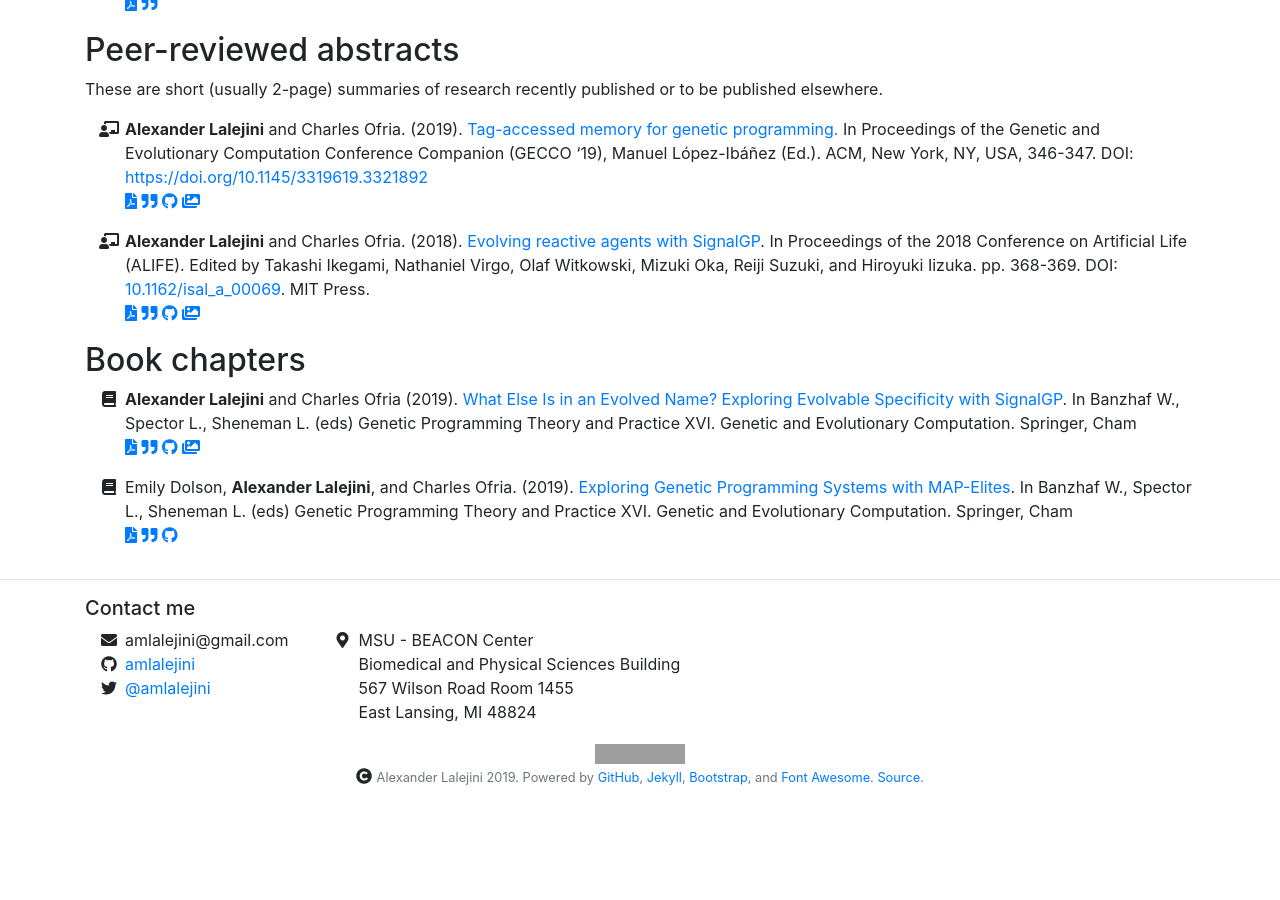
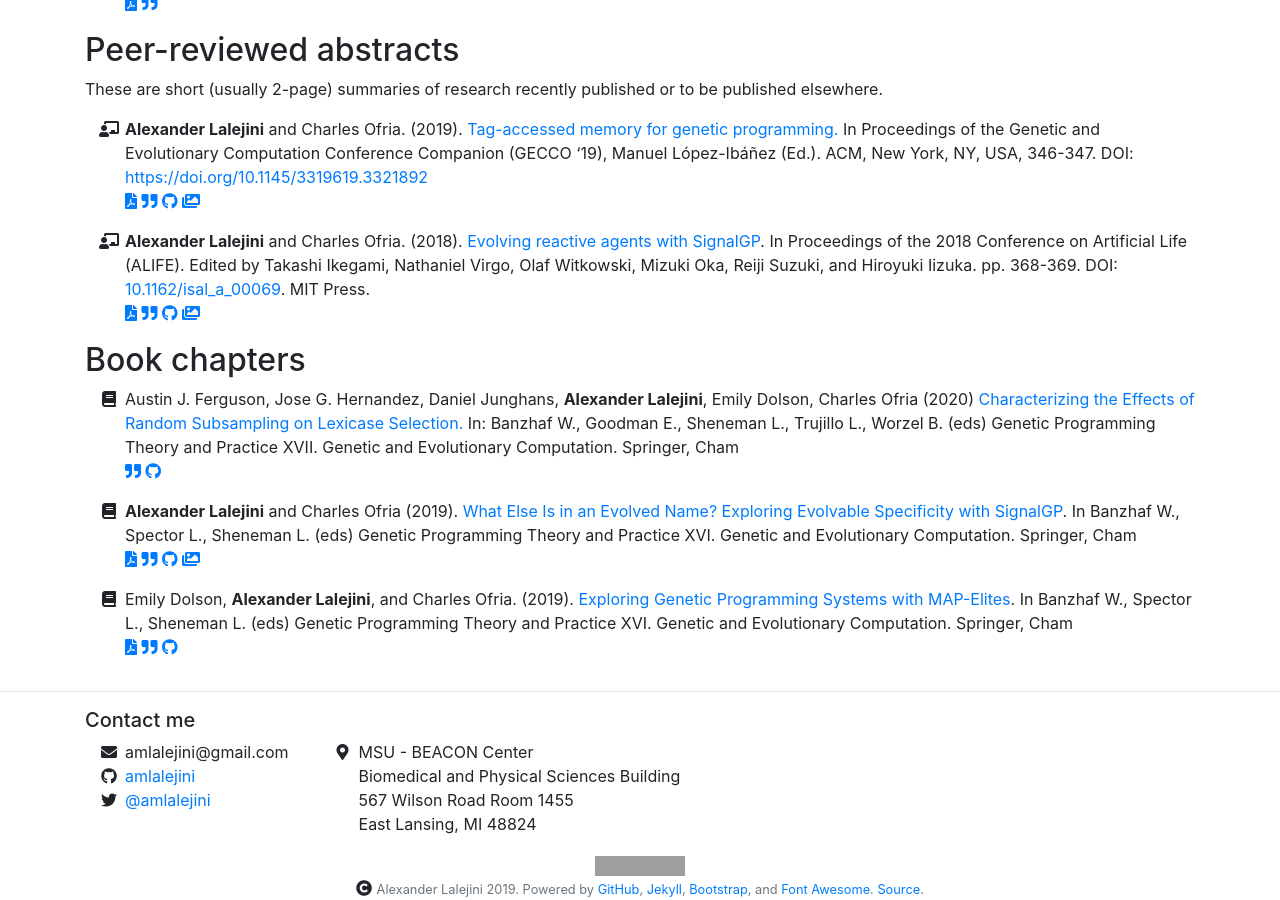
Before and after one commit to amlalejini/amlalejini.github.io, a Jekyll site: the page built from _pages/publications.md, in a window 1280 px wide and 900 px high, scrolled down 1915 px. Built offline with Jekyll 4.4.1, drawn with Linux system fonts in a browser that asks for light colours; nearby versions of some CDN libraries; before the commit the page ends 2703 px from its top, so only the background shows below that; some of the changed lines change nothing that is shown; grey boxes are pictures that could not be loaded.

Commit message:
add GPTP random subsampling paper to publications

````diff
--- a/_data/publications.yml
+++ b/_data/publications.yml
@@ -16,6 +16,45 @@ publication_types:
 
 # Listing of publications
 publications:
+
+  - citation: |
+        Austin J. Ferguson, Jose G. Hernandez, Daniel Junghans, Alexander Lalejini, Emily Dolson, Charles Ofria (2020)
+        [Characterizing the Effects of Random Subsampling on Lexicase Selection.](https://link.springer.com/chapter/10.1007/978-3-030-39958-0_1)
+        In: Banzhaf W., Goodman E., Sheneman L., Trujillo L., Worzel B. (eds)
+        Genetic Programming Theory and Practice XVII. Genetic and Evolutionary Computation.
+        Springer, Cham
+    year: 2020
+    venue: book
+    type: book-chapter
+    github_repository_link: https://github.com/FergusonAJ/gptp-2019-subsampled-lexicase
+    bibtex_id: Ferguson-GPTP-2020
+    bibtex: |
+      ```bibtex
+      @Inbook{Ferguson-GPTP-2020,
+        author="Ferguson, Austin J.
+        and Hernandez, Jose Guadalupe
+        and Junghans, Daniel
+        and Lalejini, Alexander
+        and Dolson, Emily
+        and Ofria, Charles",
+        editor="Banzhaf, Wolfgang
+        and Goodman, Erik
+        and Sheneman, Leigh
+        and Trujillo, Leonardo
+        and Worzel, Bill",
+        title="Characterizing the Effects of Random Subsampling on Lexicase Selection",
+        bookTitle="Genetic Programming Theory and Practice XVII",
+        year="2020",
+        publisher="Springer International Publishing",
+        address="Cham",
+        pages="1--23",
+        abstract="Lexicase selection is a proven parent-selection algorithm designed for genetic programming problems, especially for uncompromising test-based problems where many distinct test cases must all be passed. Previous work has shown that random subsampling techniques can improve lexicase selection's problem-solving success; here, we investigate why. We test two types of random subsampling lexicase variants: down-sampled lexicase, which uses a random subset of all training cases each generation; and cohort lexicase, which collects candidate solutions and training cases into small groups for testing, reshuffling those groups each generation. We show that both of these subsampling lexicase variants improve problem-solving success by facilitating deeper evolutionary searches; that is, they allow populations to evolve for more generations (relative to standard lexicase) given a fixed number of test-case evaluations. We also demonstrate that the subsampled variants require less computational effort to find solutions, even though subsampling hinders lexicase's ability to preserve specialists. Contrary to our expectations, we did not find any evidence of systematic loss of phenotypic diversity maintenance due to subsampling, though we did find evidence that cohort lexicase is significantly better at preserving phylogenetic diversity than down-sampled lexicase.",
+        isbn="978-3-030-39958-0",
+        doi="10.1007/978-3-030-39958-0_1",
+        url="https://doi.org/10.1007/978-3-030-39958-0_1"
+      }
+      ```
+
   - citation: |
       Alexander Lalejini, Emily Dolson, Clifford Bohm, Austin J. Ferguson, David P. Parsons, Penelope Faulkner Rainford, Paul Richmond, and Charles Ofria (2019).
       [Data Standards for Artificial Life Software.](https://www.mitpressjournals.org/doi/abs/10.1162/isal_a_00213)
````
